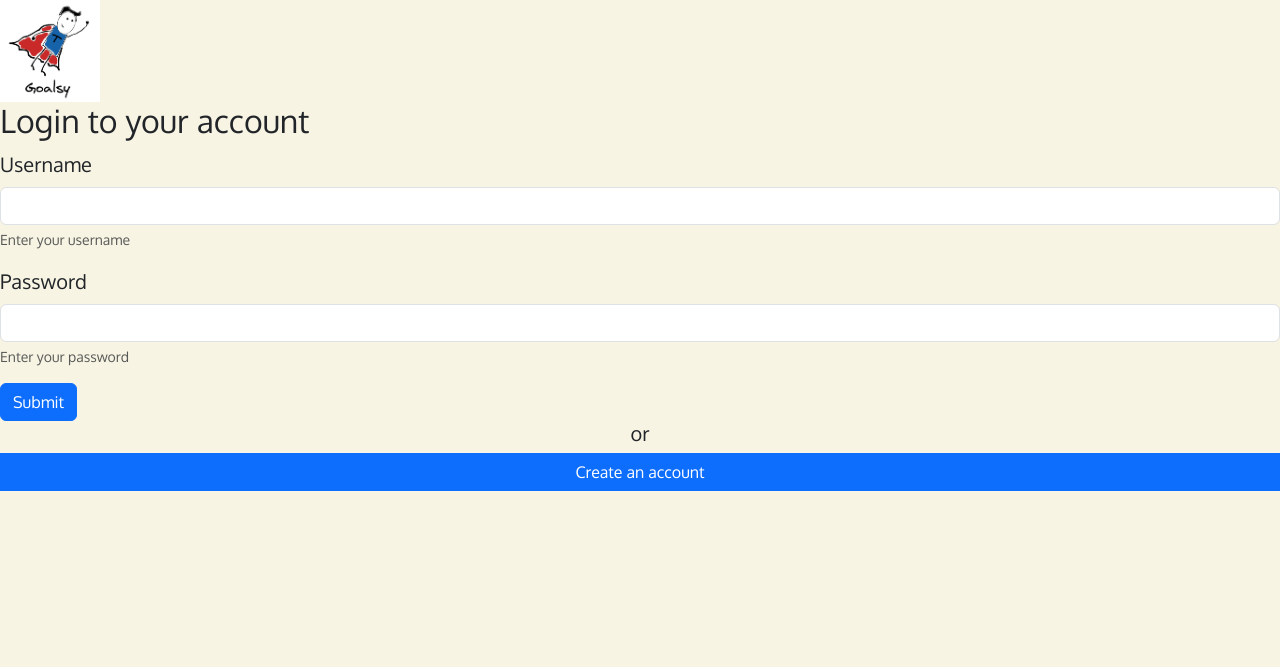
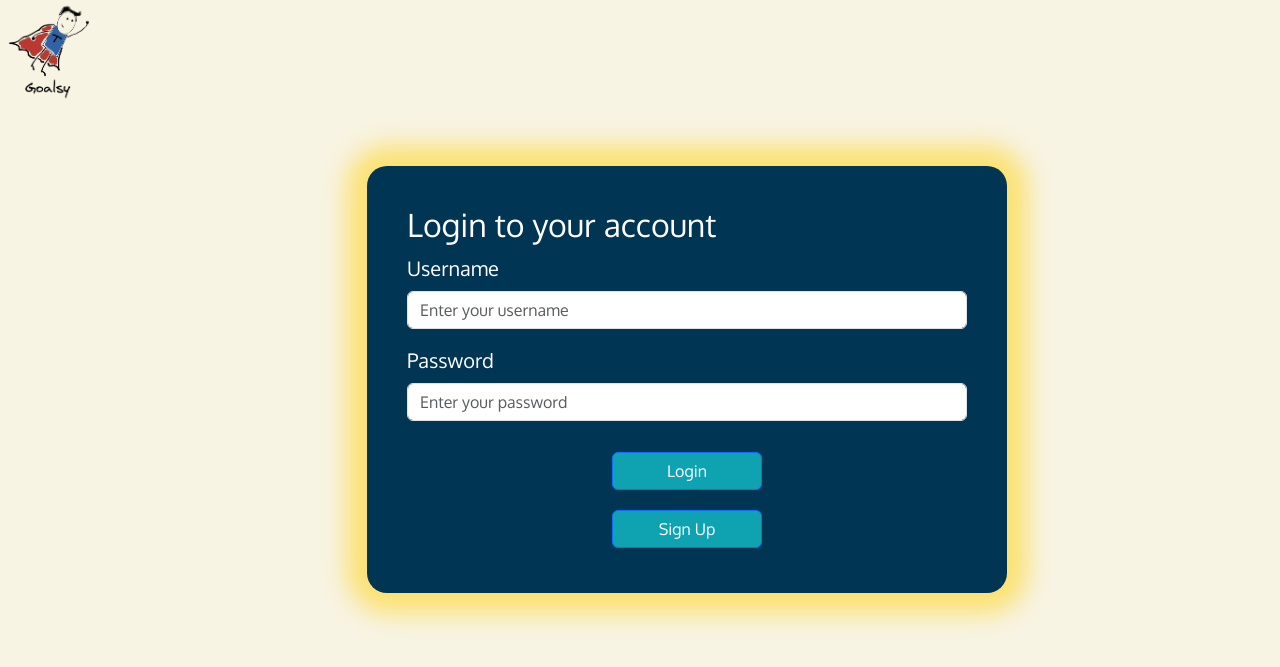
Before and after one commit to notalisk/goalsy, a Node server app: page /login in a window 1280 px wide. Shown: the top 667 px of the page. Run offline with Node 20, Linux system fonts and the light colour scheme; some libraries are stand-ins or nearby versions.

Commit message:
finished css on login page

```diff
--- a/public/css/styles.css
+++ b/public/css/styles.css
@@ -8,28 +8,29 @@
 
 * {
     font-family: 'Oxygen', sans-serif;
-    overflow-x:inherit;
+    overflow-x: inherit;
 
 }
 
-main {
-
-}
+main {}
 
 html,
 body {
+    max-width: 100vw;
     background-color: var(--light);
 }
 
 .submit-button {
     background-color: var(--blue);
     min-width: 150px;
-    margin-bottom: 10px;
+    margin: 10px 0;
 }
 
 .login-button {
-    background-color: var(--blue);
+    background-color: var(--aqua);
     min-width: 150px;
+    margin: 15px 0 5px 0px;
+    color: white;
 }
 
 #nav-logo {
@@ -61,6 +62,15 @@ html {
     border-radius: 20px;
     margin: 20px 40px 0 20px;
     padding: 20px 0;
+}
+
+.login {
+    width: 50vw;
+    background-color: var(--pink);
+    border-radius: 20px;
+    margin: 13vw 0 0 0;
+    padding: 40px;
+    background-color: var(--blue);
 }
 
 .signup-form {
@@ -168,8 +178,15 @@ p {
 
 }
 
-h1, h2, h3, h4, h5 , h6, p, a {
-    overflow-x:visible;
+h1,
+h2,
+h3,
+h4,
+h5,
+h6,
+p,
+a {
+    overflow-x: visible;
 }
 
 #dropdownButton {
@@ -204,6 +221,11 @@ h1, h2, h3, h4, h5 , h6, p, a {
     animation: glowEffect 0s 5s forwards;
 }
 
+.backlit1 {
+    border: none;
+    animation: glowEffect 0s 2200ms forwards;
+}
+
 .transition-image {
     position: fixed;
     top: 0;
@@ -213,6 +235,71 @@ h1, h2, h3, h4, h5 , h6, p, a {
 
 label {
     font-size: 20px;
+}
+
+.logo {
+    position: absolute;
+    top: 0;
+    left: 0;
+    animation: pullLightSwitch 6s ease-in-out forwards;
+}
+
+.login-form label {
+    color: var(--black);
+    transition: color 0.3s ease-in-out;
+}
+
+.login-form label.color-change {
+    color: white;
+}
+
+.login-form label {
+    color: var(--black);
+    animation: colorChange 2220ms forwards;
+}
+
+#login {
+    color: var(--black);
+}
+
+@keyframes colorChange {
+    99% {
+        color: var(--black);
+    }
+
+    100% {
+        color: white;
+    }
+}
+
+@keyframes pullLightSwitch {
+    0% {
+        top: 0;
+        left: 0;
+    }
+
+    30% {
+        top: 5%;
+        left: 50%
+    }
+
+    45% {
+        top: 12%;
+        left: 50%;
+        transform: translate(-50%, -50%);
+    }
+
+    65% {
+        top: 5%;
+        left: 50%;
+        transform: translate(-50%, -30%);
+
+    }
+
+    100% {
+        top: 0;
+        left: 0;
+    }
 }
 
 @keyframes glowEffect {
@@ -233,7 +320,7 @@ label {
 
     100% {
         top: 20%;
-        left: 48%;
+        left: 47%;
         transform: translateX(-75%);
     }
 }
--- a/views/login.handlebars
+++ b/views/login.handlebars
@@ -1,24 +1,42 @@
-<img class="" id="nav-logo" src="/images/Goalsy-logo.png" alt="Goalsy logo">
-<div class="row justify-content-around">
+<img class="logo" id="nav-logo" src="/images/Goalsy-logo1.png" alt="Goalsy logo1">
+<div class="container">
+    <div class="row justify-content-center align-content-center">
+        <div class="col-6">
+            <div class="login backlit1">
                 <!-- Form to log in -->
                 <form class="form login-form">
-        <h2>Login to your account</h2>
+                    <h2 id="login">Login to your account</h2>
                     <div class="mb-3">
                         <label for="login-username" class="form-label">Username</label>
-            <input type="text" class="form-control" id="login-username" aria-describedby="usernameHelp">
-            <div id="usernameHelp" class="form-text">Enter your username</div>
+                        <input type="text" class="form-control" id="login-username" aria-describedby="usernameHelp"
+                            placeholder="Enter your username">
                     </div>
                     <div class="mb-3">
                         <label for="login-password" class="form-label">Password</label>
-            <input type="password" class="form-control" id="login-password" aria-describedby="passwordHelp">
-            <div id="passwordHelp" class="form-text">Enter your password</div>
+                        <input type="password" class="form-control" id="login-password" aria-describedby="passwordHelp"
+                            placeholder="Enter your password">
                     </div>
-        <button type="submit" class="btn btn-primary">Submit</button>
+                    <div class="text-center"> <!-- Added text-center class -->
+                        <button type="submit" id="password-label" class="btn btn-primary login-button">Login</button>
+                    </div>
                 </form>
-
                 <!-- Or create an account -->
-    <h5 class="text-center">or</h5>
-    <a class="btn btn-primary w-100" href="/">Create an account</a>
+                <div class="text-center">
+                    <button class="btn btn-primary login-button" onclick="location.href='/';">Sign Up</button>
+                </div>
+            </div>
+        </div>
+    </div>
 </div>
 
 <script src="./js/login.js"></script>
+<script>
+    setTimeout(function () {
+        var loginTitle = document.getElementById('login');
+        loginTitle.style.color = 'white';
+        var usernameLabel = document.getElementById('username-label');
+        var passwordLabel = document.getElementById('password-label');
+        usernameLabel.classList.add('color-change');
+        passwordLabel.classList.add('color-change');
+    }, 2200);
+</script>
```
Also changed, not shown: views/homepage.handlebars (+8 -6 lines). Lines whose indentation alone changed are shown as unchanged.
